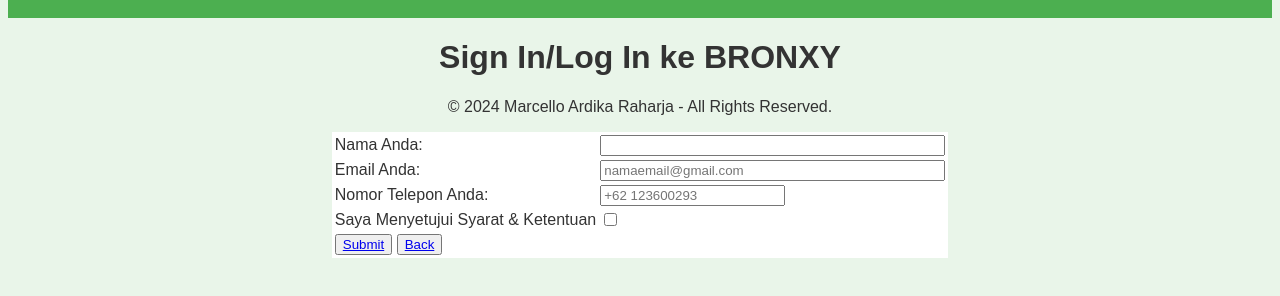
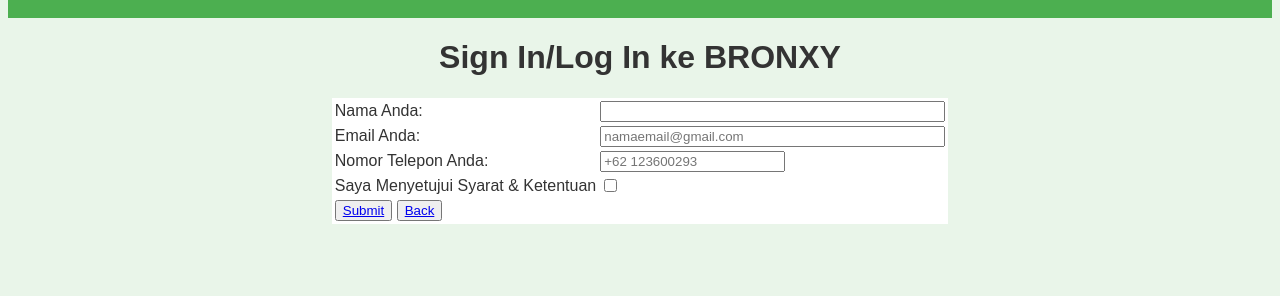
Before and after one commit to ardikamarcel/proyek-info, a plain HTML site: page Aupraksignin.html in a window 1280 px wide. Shown: the part 128-424 px from the top of the page. Drawn offline with Linux system fonts and the light colour scheme.

Commit message:
Update Aupraksignin.html

```diff
--- a/Aupraksignin.html
+++ b/Aupraksignin.html
@@ -42,8 +42,5 @@
             <button><a href="index.html">Submit</a></button>
             <button><a href="index.html">Back</a></button>
         </td>
-        <footer>
-        <p style="text-align: center;">© 2024 Marcello Ardika Raharja - All Rights Reserved.</p>
-        </footer>
 </body>
 </html>
```
